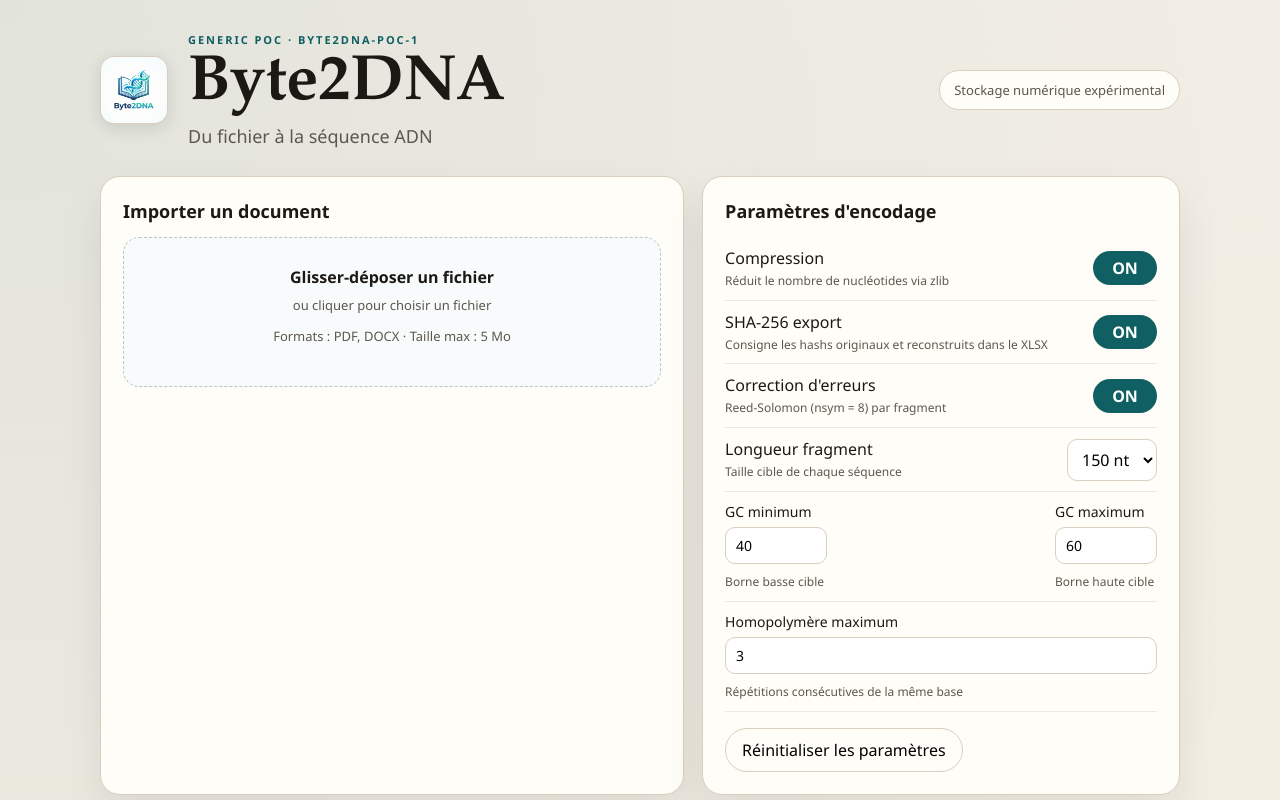
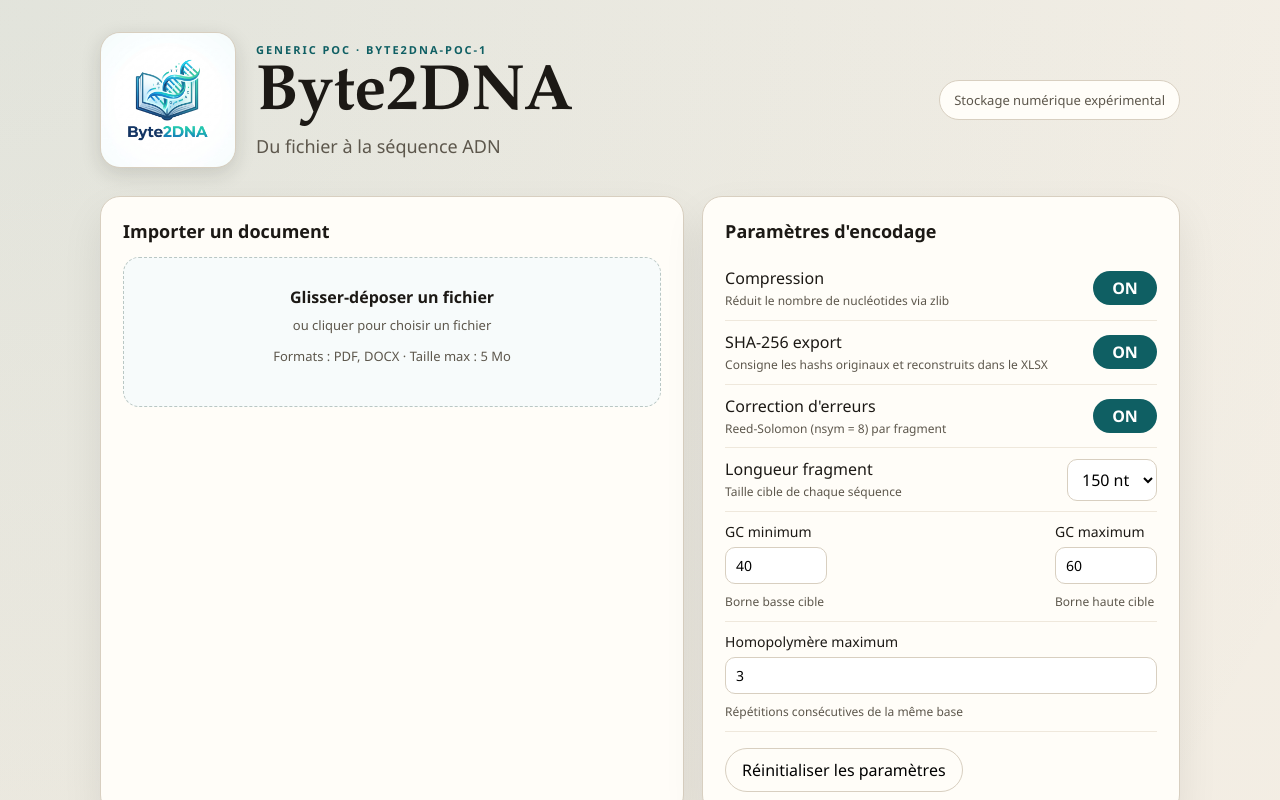
Before and after one commit to romain0123456-bot/Byte2DNA, a Next.js app in the folder frontend/: page / in a window 1280 px wide. Shown: the top 800 px of the page. Built offline with nearby package versions, Linux system fonts and the light colour scheme.

Commit message:
style: double Byte2DNA logo dimensions to 136px

```diff
--- a/frontend/src/app/globals.css
+++ b/frontend/src/app/globals.css
@@ -59,11 +59,11 @@ select {
 }
 
 .logo {
-  width: 68px;
-  height: 68px;
+  width: 136px;
+  height: 136px;
   object-fit: cover;
-  border-radius: 14px;
-  box-shadow: 0 4px 16px rgba(28, 25, 21, 0.12);
+  border-radius: 20px;
+  box-shadow: 0 6px 20px rgba(28, 25, 21, 0.14);
   border: 1px solid var(--line);
   flex-shrink: 0;
   background: white;
--- a/frontend/src/app/page.tsx
+++ b/frontend/src/app/page.tsx
@@ -93,8 +93,8 @@ export default function HomePage() {
             src="/logo.jpeg"
             alt="Byte2DNA Logo"
             className="logo"
-            width={68}
-            height={68}
+            width={136}
+            height={136}
           />
           <div>
             <p className="kicker">Generic POC · BYTE2DNA-POC-1</p>
```
